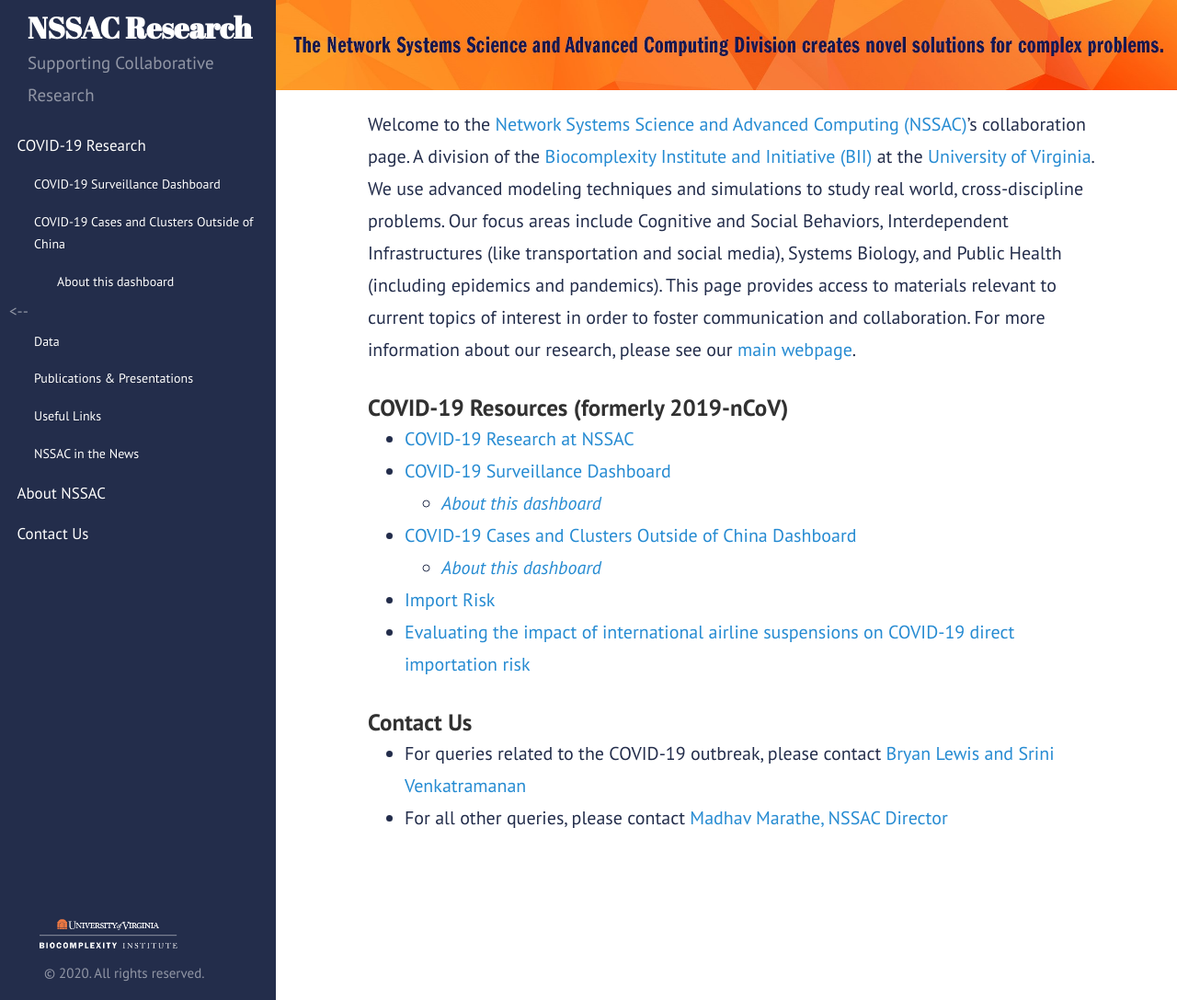
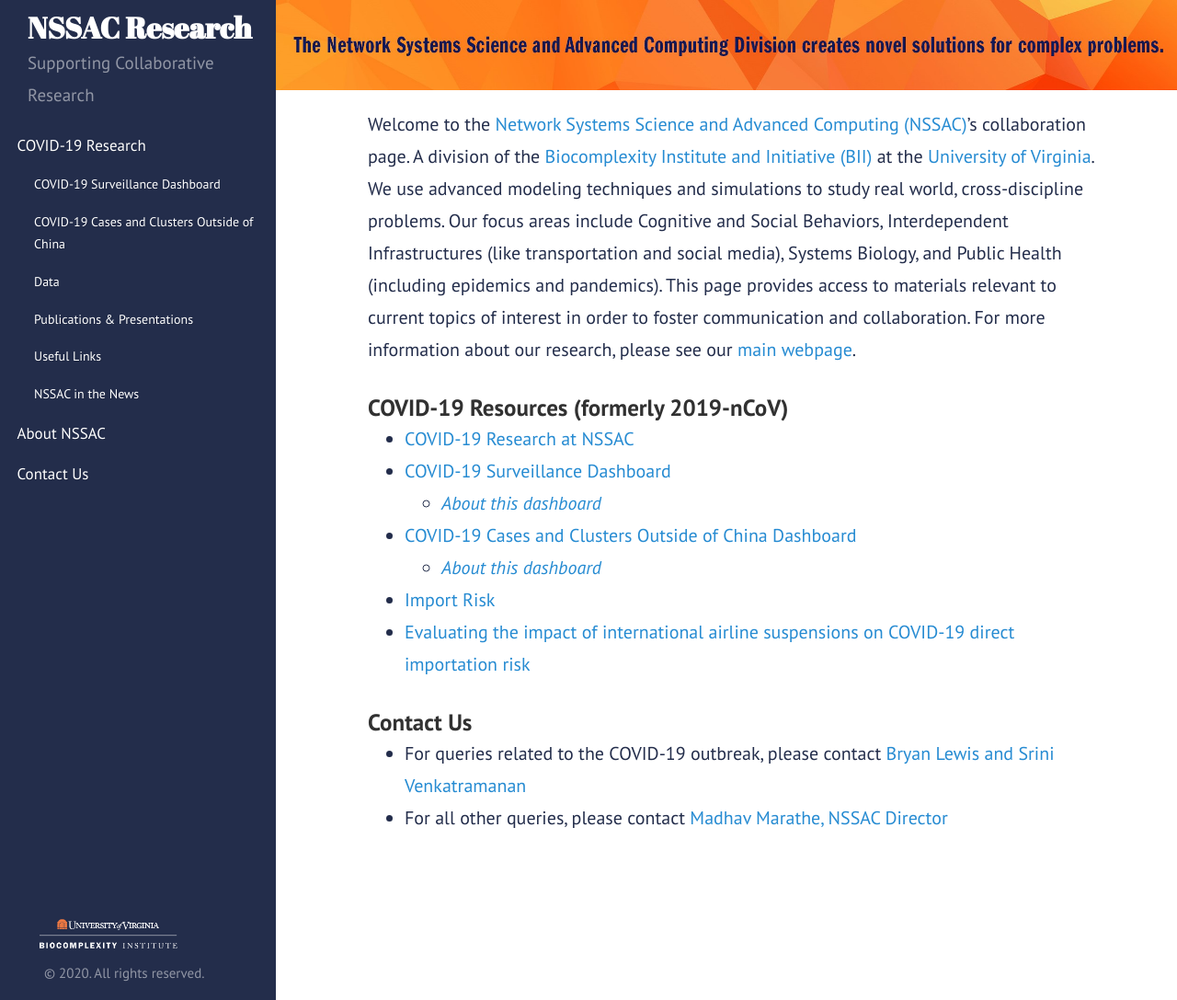
Before and after one commit to mehta-gaurav/mehta-gaurav.github.io, a Jekyll site: the page built from index.md, in a window 1280 px wide and 1087 px high. Shown: the whole window at 92% size. Built offline with Jekyll 4.4.1, drawn with Linux system fonts in a browser that asks for light colours.

Commit message:
Update sidebar.html

```diff
--- a/_includes/sidebar.html
+++ b/_includes/sidebar.html
@@ -38,7 +38,7 @@
               </a>
 <!--                  <input type="checkbox" id="sm3"> -->
           </li>
-          <li class="sub-menu1"><a href="https://mehta-gaurav.github.io/covid-19/covid-19_imported_cases">About this dashboard</a></li> -->
+<!--	  <li class="sub-menu1"><a href="https://mehta-gaurav.github.io/covid-19/covid-19_imported_cases">About this dashboard</a></li> -->
           <li class="sub-menu"><a href="https://mehta-gaurav.github.io/covid-19/data">Data</a></li>
           <li class="sub-menu"><a href="https://mehta-gaurav.github.io/covid-19/publications">Publications &amp; Presentations</a></li>
 <!--      <li><a href="https://nssac.github.io/covid-19/import_risk.html" target="_blank">Import Risk</a></li> -->
```
